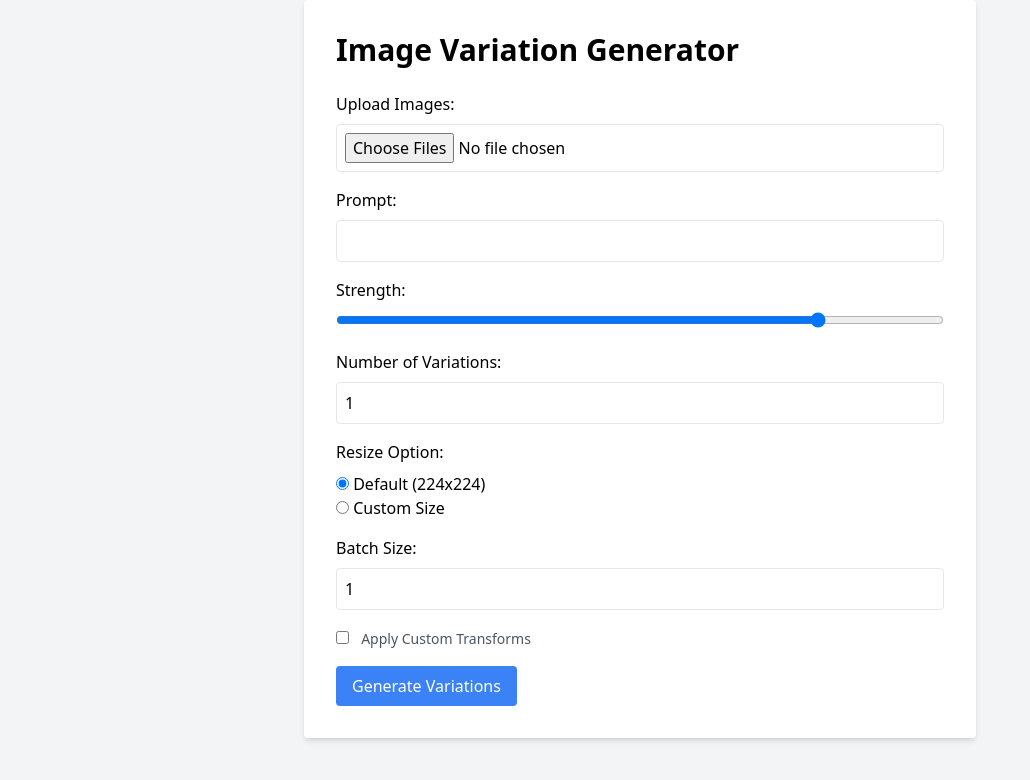
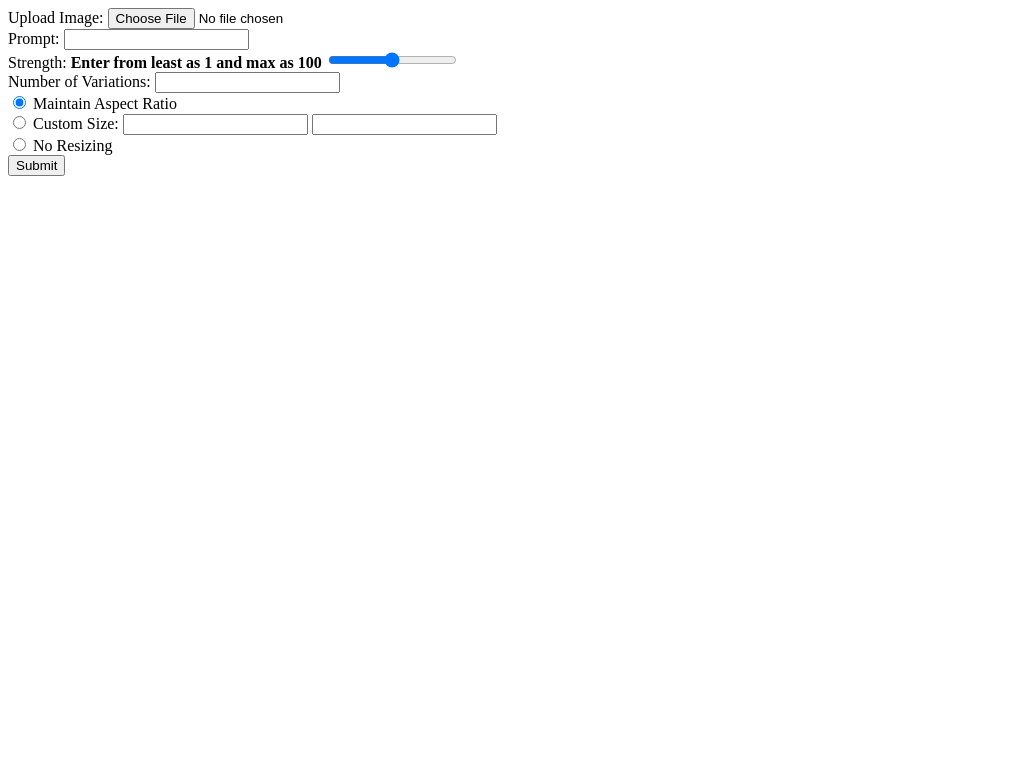
Before and after one commit to GurucharanSavanth/I-T-I-Diffusion, a Flask app: page / in a window 1280 px wide. Shown: the top 780 px of the page, without its empty margins (0-1030 px from the left). Run offline with Flask 3, Linux system fonts and the light colour scheme; some libraries are stand-ins or nearby versions.

Commit message:
Update index.html

```diff
--- a/templates/index.html
+++ b/templates/index.html
@@ -1,92 +1,73 @@
 <!DOCTYPE html>
-<html lang="en">
+<html>
 <head>
-    <meta charset="UTF-8">
-    <meta name="viewport" content="width=device-width, initial-scale=1.0">
-    <title>Image Variation Generator</title>
-    <script src="https://cdn.tailwindcss.com"></script>
+    <title>Image Modification</title>
+    <script>
+document.getElementById('your-form-id').onsubmit = function() {
+    document.getElementById('loading').style.display = 'block';
+    document.getElementById('image-output').innerHTML = '';
+    startModelBuilding();
+};
+
+function startModelBuilding() {
+    fetch('/start-model-building', { method: 'POST' })
+    .then(() => checkStatus());
+}
+
+function checkStatus() {
+    fetch('/status')
+    .then(response => response.json())
+    .then(data => {
+        document.getElementById('console-log').innerText = data.log;
+        if (!data.complete) {
+            setTimeout(checkStatus, 1000);
+        } else {
+            document.getElementById('loading').style.display = 'none';
+            displayOutputImages(data.num_variations);
+        }
+    });
+}
+
+function displayOutputImages(numVariations) {
+    for (let i = 1; i <= numVariations; i++) {
+        let img = document.createElement('img');
+        img.src = '/output/result_' + i + '.jpg';
+        document.getElementById('image-output').appendChild(img);
+    }
+}
+
+function promptRerunOrExit() {
+    if (confirm("Do you want to process another image?")) {
+        window.location.reload();
+    } else {
+        window.close();
+    }
+}
+</script>
 </head>
-<body class="bg-gray-100">
-    <div class="max-w-2xl mx-auto bg-white p-8 rounded shadow-md">
-        <h1 class="text-3xl font-bold mb-6">Image Variation Generator</h1>
-        <form action="/" method="post" enctype="multipart/form-data">
-            <div class="mb-4">
-                <label for="images" class="block mb-2">Upload Images:</label>
-                <input type="file" id="images" name="images" multiple accept="image/*" required class="w-full p-2 border rounded">
-            </div>
-
-            <div class="mb-4">
-                <label for="prompt" class="block mb-2">Prompt:</label>
-                <input type="text" id="prompt" name="prompt" required class="w-full p-2 border rounded">
-            </div>
-
-            <div class="mb-4">
-                <label for="strength" class="block mb-2">Strength:</label>
-                <input type="range" id="strength" name="strength" min="0" max="1" step="0.1" value="0.8" class="w-full">
-            </div>
-
-            <div class="mb-4">
-                <label for="num_variations" class="block mb-2">Number of Variations:</label>
-                <input type="number" id="num_variations" name="num_variations" min="1" max="10" value="1" class="w-full p-2 border rounded">
-            </div>
-
-            <div class="mb-4">
-                <label class="block mb-2">Resize Option:</label>
-                <div>
-                    <input type="radio" id="default_size" name="resize_option" value="default" checked>
-                    <label for="default_size">Default (224x224)</label>
-                </div>
-                <div>
-                    <input type="radio" id="custom_size" name="resize_option" value="custom">
-                    <label for="custom_size">Custom Size</label>
-                </div>
-            </div>
-
-            <div id="custom_size_inputs" class="hidden space-y-2">
-                <div>
-                    <label for="custom_width" class="block">Custom Width:</label>
-                    <input type="number" id="custom_width" name="custom_width" min="1" class="w-full p-2 border rounded">
-                </div>
-                <div>
-                    <label for="custom_height" class="block">Custom Height:</label>
-                    <input type="number" id="custom_height" name="custom_height" min="1" class="w-full p-2 border rounded">
-                </div>
-            </div>
-
-            <div class="mb-4">
-                <label for="batch_size" class="block mb-2">Batch Size:</label>
-                <input type="number" id="batch_size" name="batch_size" min="1" max="10" value="1" class="w-full p-2 border rounded">
-            </div>
-
-            <div class="mb-4">
-                <input type="checkbox" id="apply_custom_transforms" name="apply_custom_transforms">
-                <label for="apply_custom_transforms" class="ml-2 text-sm text-gray-600">Apply Custom Transforms</label>
-            </div>
-
-            <button type="submit" class="bg-blue-500 text-white px-4 py-2 rounded hover:bg-blue-600">Generate Variations</button>
-        </form>
-    </div>
-
-    <div id="loading" class="fixed top-0 left-0 w-full h-full flex items-center justify-center bg-black bg-opacity-50 hidden">
-        <div class="bg-white p-4 rounded-lg shadow-lg">
-            <p>Processing...</p>
-            <div class="mt-2 w-12 h-12 border-t-4 border-blue-500 border-solid rounded-full animate-spin"></div>
-        </div>
-    </div>
-
-    <div id="console-log" class="mt-8 max-w-2xl mx-auto bg-white p-4 rounded shadow-md hidden">
-        <h2 class="text-xl font-bold mb-2">Console Log</h2>
-        <pre id="log-content" class="whitespace-pre-wrap"></pre>
-    </div>
-
-    <script>
-        document.querySelector('form').addEventListener('submit', function() {
-            document.getElementById('loading').classList.remove('hidden');
-        });
-
-        document.getElementById('custom_size').addEventListener('change', function() {
-            document.getElementById('custom_size_inputs').classList.toggle('hidden', !this.checked);
-        });
-    </script>
+<body>
+    <form method="post" enctype="multipart/form-data">
+        <label for="image">Upload Image:</label>
+        <input type="file" name="image" id="image" required><br>
+        <label for="prompt">Prompt:</label>
+        <input type="text" name="prompt" id="prompt" required><br>
+        <label for="strength">Strength:</label>
+        <label> <b>Enter from least as 1 and max as 100 </b></label>
+        <input type="range" name="strength" id="strength" min="0" max="1" step="0.1" required><br>
+        <label for="num_variations">Number of Variations:</label>
+        <input type="number" name="num_variations" id="num_variations" required><br>
+        <input type="radio" id="maintain" name="resize_option" value="maintain" checked>
+        <label for="maintain">Maintain Aspect Ratio</label><br>
+        <input type="radio" id="custom" name="resize_option" value="custom">
+        <label for="custom">Custom Size:</label>
+        <input type="number" name="custom_width" id="custom_width">
+        <input type="number" name="custom_height" id="custom_height"><br>
+        <input type="radio" id="no" name="resize_option" value="no">
+        <label for="no">No Resizing</label><br>
+        <input type="submit" value="Submit">
+    </form>
+<div id="loading" style="display: none;">Loading...</div>
+<div id="console-log"></div>
+<div id="image-output"></div>
 </body>
 </html>
```
